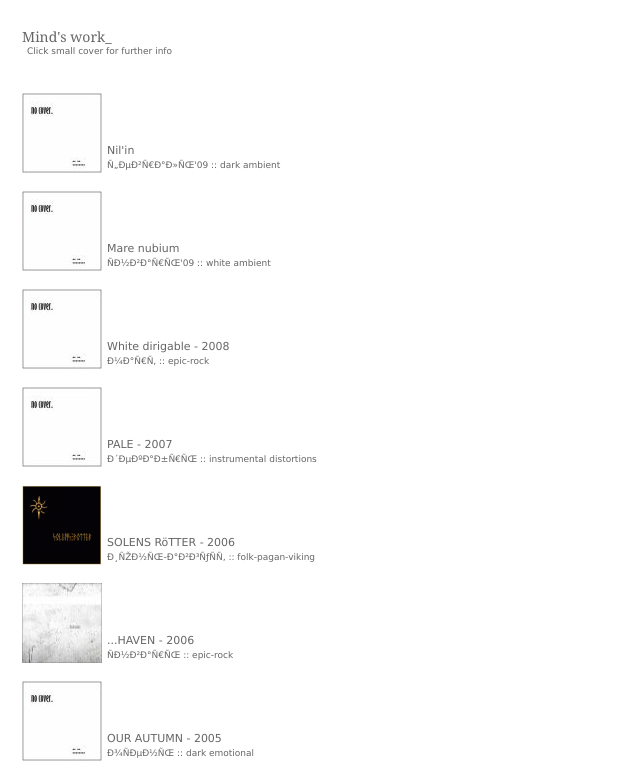
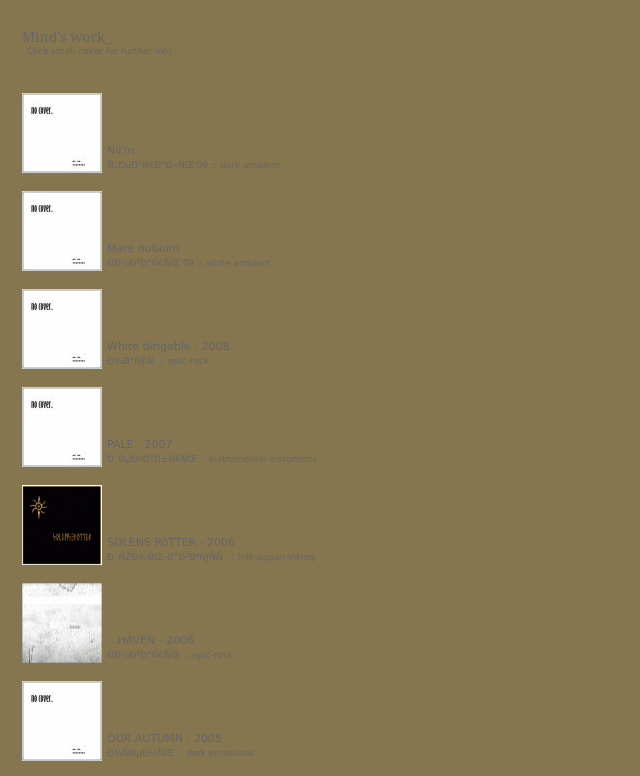
Before and after one commit to mymuseum/marsghost, a plain HTML site: page discography.html in a window 1280 px wide. Shown: the top 776 px of the page, without its empty margins (0-640 px from the left). Drawn offline with Linux system fonts and the light colour scheme.

Commit message:
styles bg color

```diff
--- a/discography.html
+++ b/discography.html
@@ -38,7 +38,7 @@ div.slideMenuText{position:absolute; left:2; top:2; z-index:200;}
 </style>
 
 </head>
-<body marginleft="0"  bgcolor="white" marginheight="0">
+<body marginleft="0"  bgcolor="#857650" marginheight="0">
 <table border="0" align="left" cellpadding="0">
               <tr>
                 <td width=""> <p><span class="head"> <br>
--- a/style.css
+++ b/style.css
@@ -12,7 +12,8 @@ body {	scrollbar-3dlight-color: #666666;
     scrollbar-base-color: #666666;
     scrollbar-track-color: #FFFFFF;
 	margin-left : 20px;
-	margin-top : 0px;}
+	margin-top : 0px;
+	background-color: #857650;}
 
 .under {
 	font-family: Geneva, Arial, Helvetica, san-serif;
```
